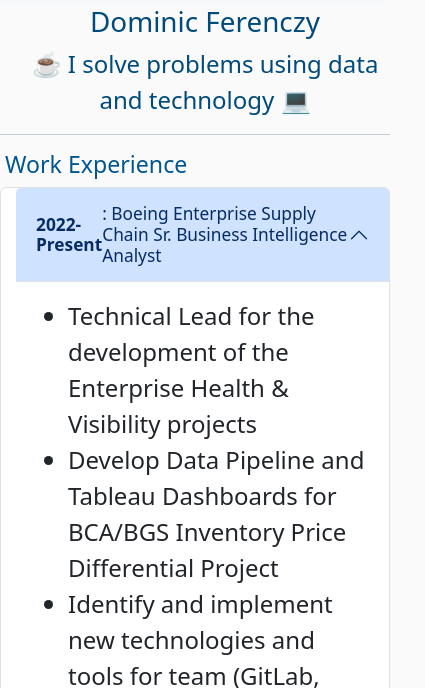
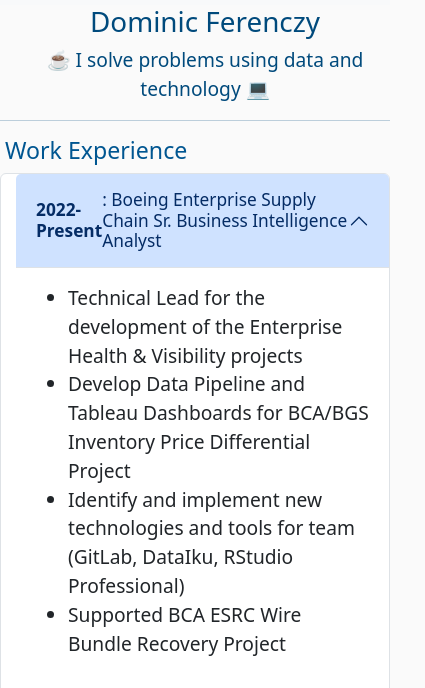
Before and after one commit to uwferenczy/portfolio, a plain HTML site: page index.html in a window 390 px wide. Shown: the part 121-809 px from the top of the page, 425 px wide, since content can reach past the window. Drawn offline with nearby package versions, Linux system fonts and the light colour scheme.

Commit message:
removed auto-scaling

```diff
--- a/css/styles.css
+++ b/css/styles.css
@@ -51,9 +51,3 @@ p {
 .table{
     font-size: 1.3em;
 }
-
-@media all and (max-width: 750px) { /* screen size until 500px */
-    body {
-        font-size: 1.5em; /* 0.8x default size */
-        }
-    }
```
